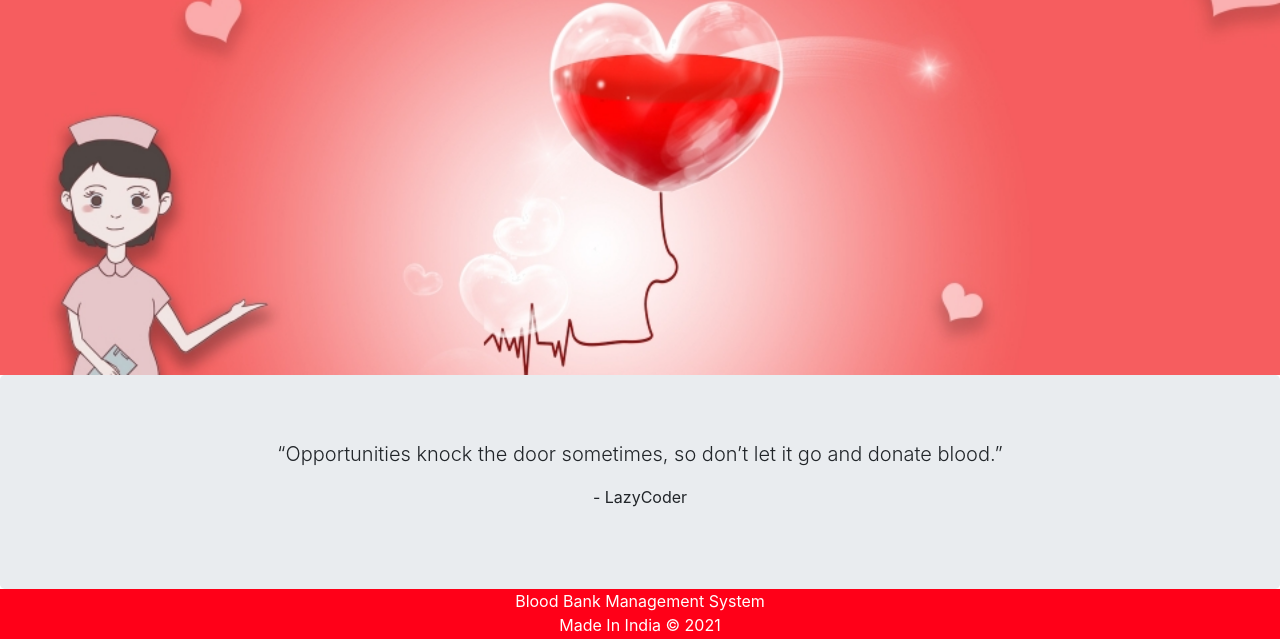
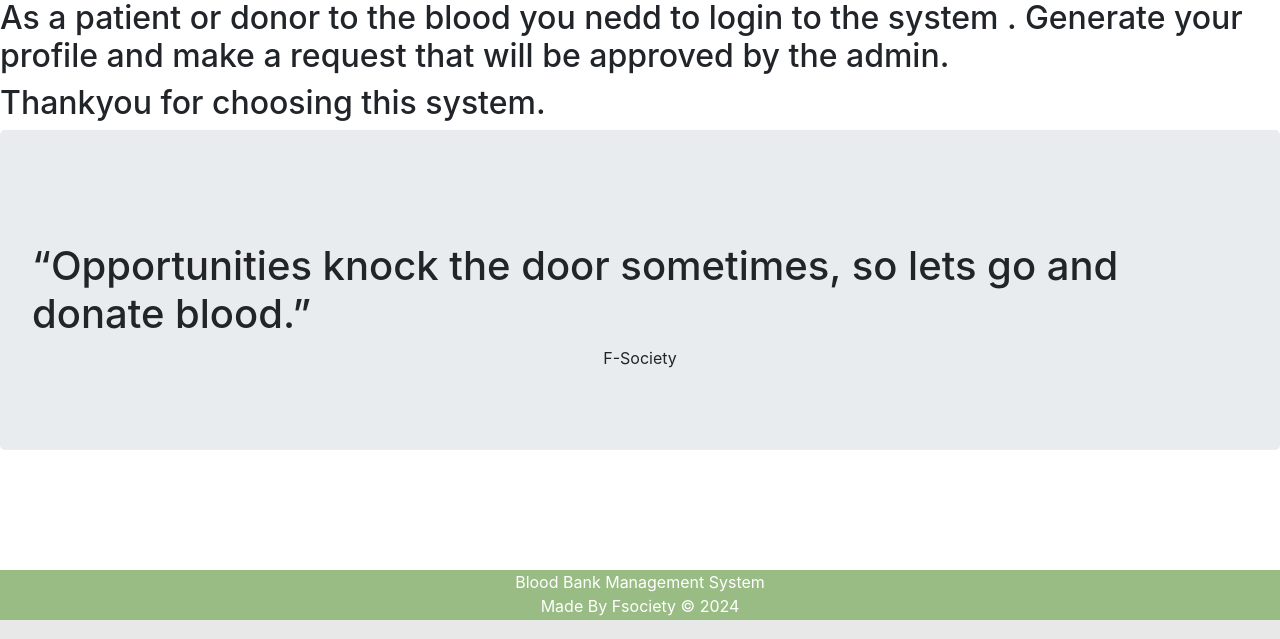
Before and after one commit to F-SOociety/Blood-bank-, a Django app: page / in a window 1280 px wide. Shown: the part 209-848 px from the top of the page. Run offline with Django 3.2, Linux system fonts and the light colour scheme; data comes from the database, SQL or seed files in the repository; some libraries are stand-ins or nearby versions.

Commit message:
Added Code-Updated

```diff
--- a/templates/blood/adminbase.html
+++ b/templates/blood/adminbase.html
@@ -199,11 +199,7 @@ body{
 
     </div>
 </div>
-<!--
-developed By : sumit kumar
-facebook : fb.com/sumit.luv
-youtube : youtube.com/lazycoders
--->
+
 <!-- Optional JavaScript -->
     <!-- jQuery first, then Popper.js, then Bootstrap JS -->
     <script src="https://code.jquery.com/jquery-3.2.1.slim.min.js" integrity="sha384-KJ3o2DKtIkvYIK3UENzmM7KCkRr/rE9/Qpg6aAZGJwFDMVNA/GpGFF93hXpG5KkN" crossorigin="anonymous"></script>
--- a/templates/blood/footer.html
+++ b/templates/blood/footer.html
@@ -8,7 +8,7 @@
    left: 0;
    bottom: 0;
    width: 100%;
-   background-color: #FF0018;
+   background-color: #99BC85;
    color: white;
    text-align: center;
    height:50px;
@@ -20,15 +20,10 @@
 <div class="footer">
   <p>Blood Bank Management System
       <br>
-      Made In India &copy; 2021
+      Made By Fsociety &copy; 2024
   </p>
 
 </div>
 
 </body>
 </html>
-<!--
-developed By : sumit kumar
-facebook : fb.com/sumit.luv
-youtube : youtube.com/lazycoders
--->
--- a/templates/blood/index.html
+++ b/templates/blood/index.html
@@ -19,31 +19,32 @@
 <br>
 <section id="section-jumbotron" style="margin-bottom: 0px;" class="jumbotron jumbotron-fluid d-flex justify-content-center align-items-center xyz">
     <div class="container text-center">
-        <br><br><br><br><br><br><br><br><br><br><br><br><br><br>
 
 
-      <br><br><br><br>
+      <h1>Blood Bank Management System</h1>
+
 
     </div>
   </section>
+  <h2>As a patient or donor to the blood you nedd to login to the system . Generate your profile
+    and make a request that will be approved by the admin.
+  </h2>
+  <h2>Thankyou for choosing this system.</h2>
 
 
   <div class="jumbotron" style="margin-top: 0px;margin-bottom: 0px;">
+    <br><br>
+<h1>
+    “Opportunities knock the door sometimes, so lets go and donate blood.”
+  </h1>
 
-    <p class="lead text-center">“Opportunities knock the door sometimes, so don’t let it go and donate blood.”
-      </p>
-
-    <p class="text-center">- LazyCoder</p>
+    <p class="text-center">F-Society</p>
 
   </div>
+  <br><br><br><br><br>
   {% include "blood/footer.html" %}
 
 
 </body>
 
 </html>
-<!--
-developed By : sumit kumar
-facebook : fb.com/sumit.luv
-youtube : youtube.com/lazycoders
--->
--- a/templates/blood/navbar.html
+++ b/templates/blood/navbar.html
@@ -30,7 +30,7 @@
 
 
   <div class="bs-example">
-    <nav style="background-color: #FF0018;" class="navbar navbar-expand-md navbar-dark fixed-top">
+    <nav style="background-color: #99BC85;" class="navbar navbar-expand-md navbar-dark fixed-top">
       <a href="/" class="navbar-brand"><i class="fas fa-heartbeat"></i>&nbsp; Blood Bank Management</a>
       <button type="button" class="navbar-toggler" data-toggle="collapse" data-target="#navbarCollapse">
         <span class="navbar-toggler-icon"></span>
@@ -44,11 +44,11 @@
                 <li class="nav-item">
                     <a class="nav-link" style="color: white;" href="/"><i class="fas fa-home"></i>&nbsp; Home</i></a>
                 </li>
+                <!-- <li class="nav-item">
+                    <a class="nav-link" style="color: white;" href="/patient/patientlogin"><i class="fas fa-procedures"></i>&nbsp; Patient</i></a>
+                </li> -->
                 <li class="nav-item">
-                    <a class="nav-link" style="color: white;" href="/patient/patientlogin"><i class="fas fa-procedures"></i>&nbsp; Patient</i></a>
-                </li>
-                <li class="nav-item">
-                    <a class="nav-link" style="color: white;" href="/donor/donorlogin"><i class="fas fa-user"></i>&nbsp; Donor</i></a>
+                    <a class="nav-link" style="color: white;" href="/donor/donorlogin"><i class="fas fa-user"></i>&nbsp; Public || User</i></a>
                 </li>
                 <li class="nav-item">
                     <a class="nav-link" style="color: white;" href="/adminlogin"><i class="fas fa-user-shield"></i>&nbsp; Admin</i></a>
@@ -64,11 +64,7 @@
     </nav>
   </div>
 
-<!--
-developed By : sumit kumar
-facebook : fb.com/sumit.luv
-youtube : youtube.com/lazycoders
--->
+
 </body>
 
 </html>
```
Also changed, not shown: README.md, static/image/homepage.jpg (deleted), static/image/homepage.png (deleted).
